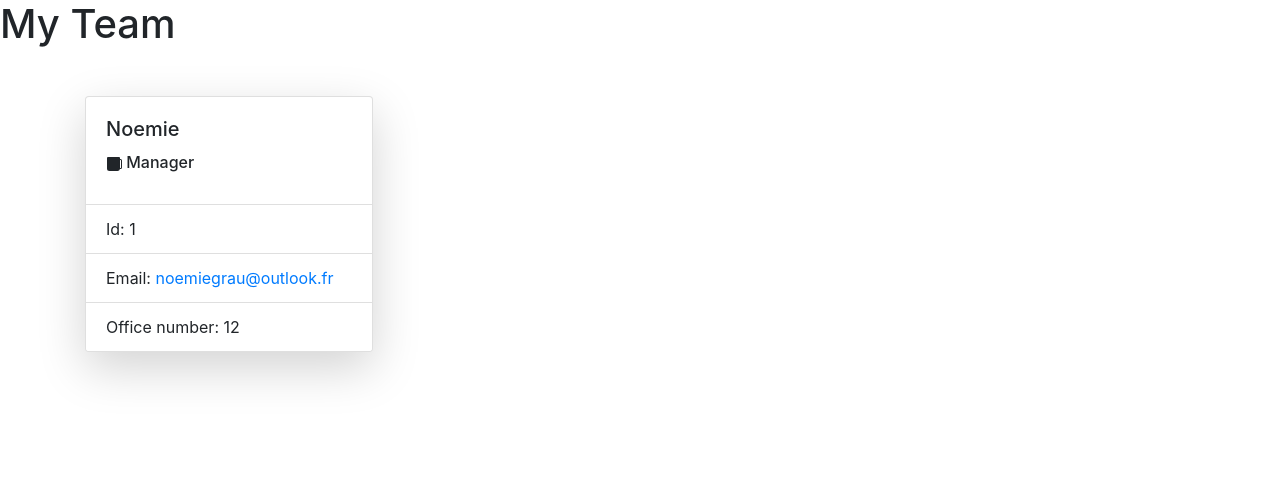
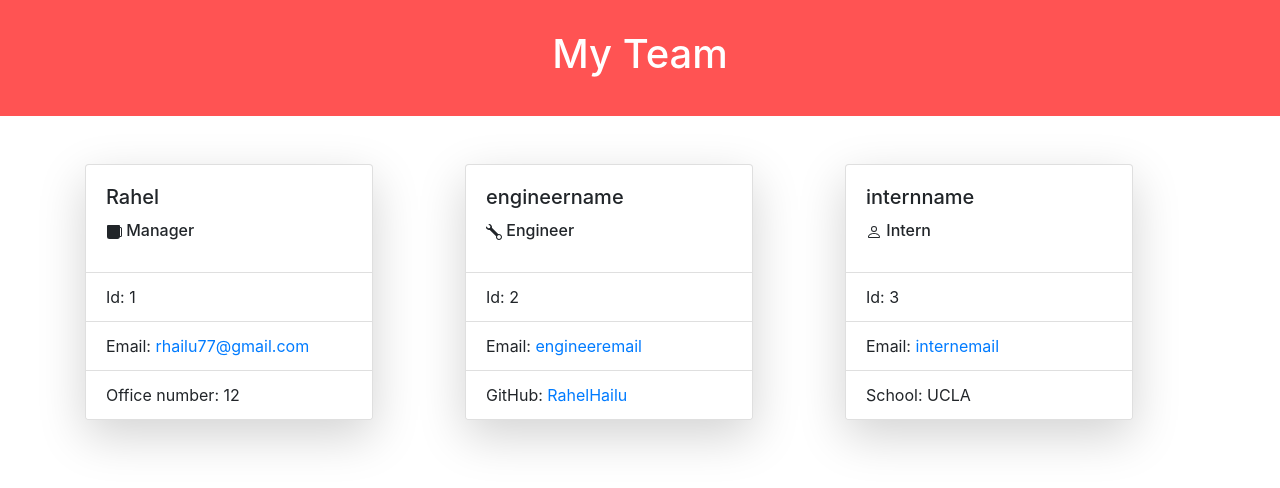
Before and after one commit to ririhailu/Team-Profile-Generator, a website: page dist/index.html in a window 1280 px wide. Drawn offline with nearby package versions, Linux system fonts and the light colour scheme.

Commit message:
Created header with background color and padding to dist file.

```diff
--- a/dist/index.html
+++ b/dist/index.html
@@ -23,7 +23,7 @@
             <div class="col">
         <div class="card shadow-lg" style="width: 18rem;">
             <div class="card-body identity">
-                <h5 class="card-title">Noemie</h5>
+                <h5 class="card-title">Rahel</h5>
                 <h6 class="card-title"><svg xmlns="http://www.w3.org/2000/svg" width="16" height="16"
                         fill="currentColor" class="bi bi-cup-fill" viewBox="0 0 16 16">
                         <path
@@ -32,7 +32,43 @@
             </div>
             <ul class="list-group list-group-flush">
                 <li class="list-group-item">Id: 1</li>
-                <li class="list-group-item">Email: <a href="mailto:">noemiegrau@outlook.fr</a></li>
+                <li class="list-group-item">Email: <a href="mailto:">rhailu77@gmail.com</a></li>
                 <li class="list-group-item">Office number: 12</li>
             </ul>
         </div>
+    </div><div class="col">
+        <div class="card shadow-lg" style="width: 18rem;">
+            <div class="card-body identity">
+                <h5 class="card-title">engineername</h5>
+                <h6 class="card-title"><svg xmlns="http://www.w3.org/2000/svg" width="16" height="16" fill="currentColor" class="bi bi-wrench" viewBox="0 0 16 16">
+                    <path d="M.102 2.223A3.004 3.004 0 0 0 3.78 5.897l6.341 6.252A3.003 3.003 0 0 0 13 16a3 3 0 1 0-.851-5.878L5.897 3.781A3.004 3.004 0 0 0 2.223.1l2.141 2.142L4 4l-1.757.364L.102 2.223zm13.37 9.019.528.026.287.445.445.287.026.529L15 13l-.242.471-.026.529-.445.287-.287.445-.529.026L13 15l-.471-.242-.529-.026-.287-.445-.445-.287-.026-.529L11 13l.242-.471.026-.529.445-.287.287-.445.529-.026L13 11l.471.242z"/>
+                  </svg>  Engineer</h6>
+            </div>
+            <ul class="list-group list-group-flush">
+                <li class="list-group-item">Id: 2</li>
+                <li class="list-group-item">Email: <a href="mailto:">engineeremail</a></li>
+                <li class="list-group-item">GitHub: <a target="_blank" href="https://github.com/ririhailu">RahelHailu</a></li>
+            </ul>
+        </div>
+    </div><div class="col">
+        <div class="card shadow-lg" style="width: 18rem;">
+            <div class="card-body identity">
+                <h5 class="card-title">internname</h5>
+                <h6 class="card-title"><svg xmlns="http://www.w3.org/2000/svg" width="16" height="16" fill="currentColor" class="bi bi-person" viewBox="0 0 16 16">
+                <path d="M8 8a3 3 0 1 0 0-6 3 3 0 0 0 0 6zm2-3a2 2 0 1 1-4 0 2 2 0 0 1 4 0zm4 8c0 1-1 1-1 1H3s-1 0-1-1 1-4 6-4 6 3 6 4zm-1-.004c-.001-.246-.154-.986-.832-1.664C11.516 10.68 10.289 10 8 10c-2.29 0-3.516.68-4.168 1.332-.678.678-.83 1.418-.832 1.664h10z"/>
+              </svg>  Intern</h6>
+            </div>
+            <ul class="list-group list-group-flush">
+                <li class="list-group-item">Id: 3</li>
+                <li class="list-group-item">Email: <a href="mailto:">internemail</a></li>
+                <li class="list-group-item">School: UCLA</li>
+            </ul>
+        </div>
+        </div>
+
+            </div>
+
+        </main>
+    </body>
+
+    </html>
--- a/dist/style.css
+++ b/dist/style.css
@@ -0,0 +1,6 @@
+header {
+    background-color: rgb(255, 83, 83);
+    color: white;
+    text-align: center;
+    padding: 30px;
+}
```
